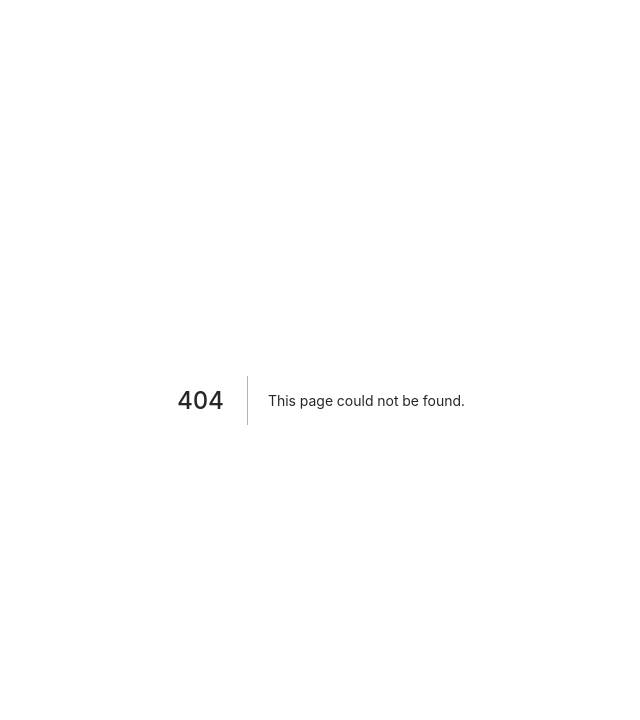
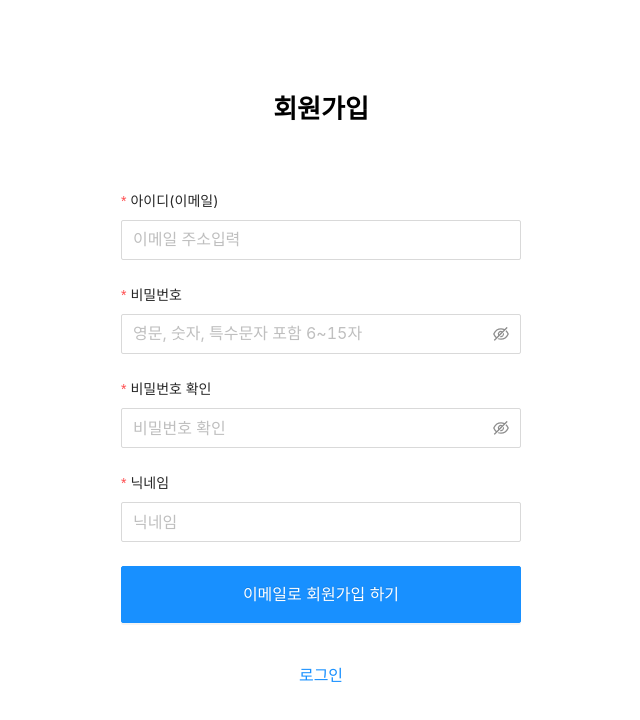
Before and after one commit to csh9066/shop-front, a Next.js app: page /auth/join in a window 1280 px wide. Before the commit this address had no page. Shown: the top 720 px of the page, without its empty margins (319-959 px from the left). Built offline with nearby package versions, Linux system fonts and the light colour scheme.

Commit message:
Style auth pages

```diff
--- /dev/null
+++ b/components/layout/AuthLayout/index.tsx
@@ -0,0 +1,33 @@
+import React from 'react';
+import styled from 'styled-components';
+
+type props = {
+  children: React.ReactNode;
+  title: string;
+};
+
+function AuthLayout({ children, title }: props) {
+  return (
+    <StyledAuthLayout>
+      <div className="title">{title}</div>
+      {children}
+    </StyledAuthLayout>
+  );
+}
+
+const StyledAuthLayout = styled.div`
+  width: 400px;
+  margin: 0 auto;
+  padding-top: 89px;
+
+  .title {
+    text-align: center;
+    margin-bottom: 60px;
+    font-size: 26px;
+    font-weight: 700;
+    text-align: center;
+    color: #000;
+  }
+`;
+
+export default AuthLayout;
--- /dev/null
+++ b/pages/auth/join.tsx
@@ -0,0 +1,50 @@
+import { Button, Col, Form, Input, Row } from 'antd';
+import Link from 'next/link';
+import React from 'react';
+import AuthLayout from '../../components/layout/AuthLayout';
+
+function JoinPage() {
+  const [form] = Form.useForm();
+
+  return (
+    <AuthLayout title="회원가입">
+      <Form form={form} layout="vertical">
+        <Form.Item label="아이디(이메일)" name="email" required>
+          <Input placeholder="이메일 주소입력" size="large" />
+        </Form.Item>
+        <Form.Item label="비밀번호" name="password" required>
+          <Input.Password
+            placeholder="영문, 숫자, 특수문자 포함 6~15자"
+            size="large"
+          />
+        </Form.Item>
+        <Form.Item label="비밀번호 확인" name="passwordCheck" required>
+          <Input.Password placeholder="비밀번호 확인" size="large" />
+        </Form.Item>
+        <Form.Item label="닉네임" name="nickname" required>
+          <Input placeholder="닉네임" size="large" />
+        </Form.Item>
+        <Form.Item>
+          <Button
+            type="primary"
+            block
+            size="large"
+            style={{ height: 57 }}
+            htmlType="submit"
+          >
+            이메일로 회원가입 하기
+          </Button>
+        </Form.Item>
+        <Form.Item>
+          <Button type="link" block size="large" style={{ height: 57 }}>
+            <Link href="/auth/login">
+              <a>로그인</a>
+            </Link>
+          </Button>
+        </Form.Item>
+      </Form>
+    </AuthLayout>
+  );
+}
+
+export default JoinPage;
```
Also changed, not shown: pages/auth/login.tsx (added, +47 -0 lines).
